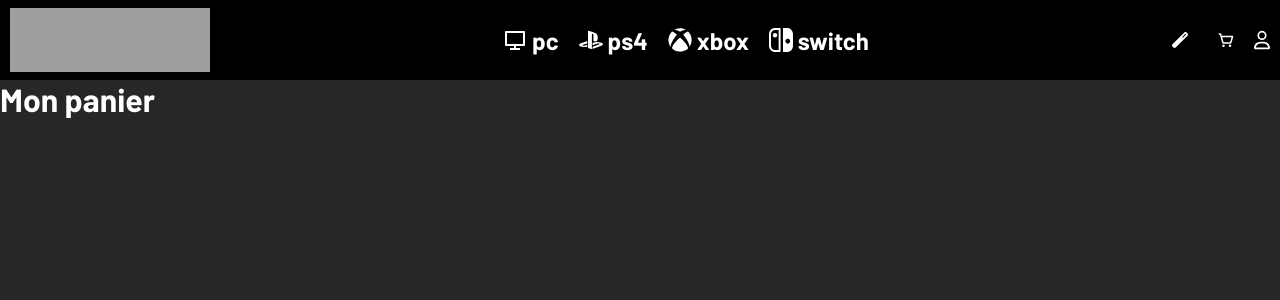
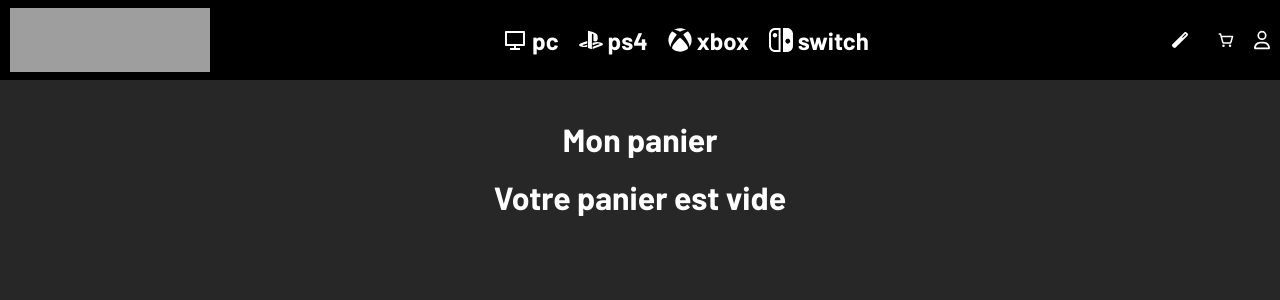
Before and after one commit to Arnemix/Instant-Gaming, a Next.js app: page /panier in a window 1280 px wide. Shown: the top 300 px of the page. Built offline with nearby package versions, Linux system fonts and the light colour scheme; grey boxes are pictures that could not be loaded.

Commit message:
Ajout d'un store redux pour le panier / Mise en place de l'interface du panier

```diff
--- /dev/null
+++ b/components/cartGameCard/CartGameCard.jsx
@@ -0,0 +1,26 @@
+import { removeFromCard } from "@/redux/userCart";
+import React from "react";
+import { useDispatch } from "react-redux";
+
+function CartGameCard({ game }) {
+    const dispatch = useDispatch();
+    return (
+        <div className="cart-game-card">
+            <div className="cart-card-title-image">
+                <img src={game.thumbnail} alt={game.title} />
+            </div>
+            <div className="cart-card-content">
+                <div className="card-card-info">
+                    <h1>{game.title}</h1>
+                    <h3>{game.price}€</h3>
+                    <p>Quantité : {game.quantity}</p>
+                </div>
+                <div className="cart-card-button">
+                    <button className="button remove-item-button" onClick={() => dispatch(removeFromCard(game))}>Supprimer</button>
+                </div>
+            </div>
+        </div>
+    );
+}
+
+export default CartGameCard;
--- a/package.json
+++ b/package.json
@@ -9,10 +9,13 @@
     "lint": "next lint"
   },
   "dependencies": {
+    "@reduxjs/toolkit": "^2.2.1",
     "next": "14.1.0",
     "react": "^18",
     "react-dom": "^18",
+    "react-hot-toast": "^2.4.1",
     "react-icons": "^5.0.1",
+    "react-redux": "^9.1.0",
     "sass": "^1.71.1",
     "tailwindcss": "^3.4.1"
   },
--- /dev/null
+++ b/pages/_app.jsx
@@ -0,0 +1,11 @@
+import { Provider } from "react-redux";
+import store from "@/redux/store";
+
+
+export default function MyApp({ Component, pageProps }) {
+    return (
+        <Provider store={store}>
+            <Component {...pageProps} />
+        </Provider>
+    );
+}
--- a/pages/games/[slug].jsx
+++ b/pages/games/[slug].jsx
@@ -1,14 +1,15 @@
+import "@/app/globals.css";
 import Loader from "@/components/loader/Loader";
 import NavBar from "@/components/navbar/NavBar";
+import { addToCart, test } from "@/redux/userCart";
 import { useRouter } from "next/router";
 import { useEffect, useState } from "react";
 import { BsNintendoSwitch } from "react-icons/bs";
 import { FaExternalLinkAlt, FaPlaystation, FaXbox } from "react-icons/fa";
 import { FaComputer } from "react-icons/fa6";
-import "@/app/globals.css";
+import { useDispatch } from "react-redux"; // Nous n'avons plus besoin de Provider ici
 import "./style.scss";
-
-// Note : régler le problème de CSS dans la navbar quand elle est appelée dans ce composant
+import { Toaster } from "react-hot-toast";
 
 function GameDetails() {
     const [error, setError] = useState(null);
@@ -16,6 +17,7 @@ function GameDetails() {
     const [games, setGames] = useState([]);
     const [game, setGame] = useState({});
     const router = useRouter();
+    const dispatch = useDispatch();
 
     const getPlateforme = (game) => {
         if (game.platform === "PC (Windows)") {
@@ -61,6 +63,7 @@ function GameDetails() {
 
     return (
         <>
+            <Toaster position="bottom-left" reverseOrder={false} />
             <NavBar />
             <div className="game-details-container">
                 <div className="game-details-image">
@@ -92,7 +95,9 @@ function GameDetails() {
                         </p>
                     </div>
                     <div className="game-options">
-                        <button className="button">Ajouter au panier {game.price}€</button>
+                        <button onClick={() => dispatch(addToCart(game))} className="button">
+                            Ajouter au panier {game.price}€
+                        </button>
                     </div>
                 </div>
             </div>
--- a/pages/panier/index.jsx
+++ b/pages/panier/index.jsx
@@ -1,13 +1,31 @@
 import NavBar from "@/components/navbar/NavBar";
-import React from "react";
+import React, { useEffect } from "react";
 import "@/app/globals.css";
+import { useSelector } from "react-redux";
+import Loader from "@/components/loader/Loader";
+import CartGameCard from "@/components/cartGameCard/CartGameCard";
+import "./style.scss";
 
 function CartPage(props) {
+    const cart = useSelector((state) => state.userCart);
+
+    useEffect(() => {
+        console.log(`Panier : ${JSON.stringify(cart)}`);
+    }, [cart]);
     return (
         <>
             <NavBar />
             <div className="page-container">
                 <h1 className="page-title">Mon panier</h1>
+                <div className="cart-items-container">
+                    {cart.length === 0 ? (
+                        <h1>Votre panier est vide</h1>
+                    ) : (
+                        cart.map((item, index) => {
+                            return <CartGameCard key={index} game={item} />;
+                        })
+                    )}
+                </div>
             </div>
         </>
     );
--- /dev/null
+++ b/pages/panier/style.scss
@@ -0,0 +1,46 @@
+.page-container {
+    display: flex;
+    align-items: center;
+    flex-direction: column;
+    margin-top: 40px;
+}
+.cart-items-container {
+    display: flex;
+    flex-direction: column;
+    align-items: center;
+    width: 80%;
+    gap: 20px;
+    margin-top: 20px;
+}
+
+// Style des Cartes du panier
+
+.cart-game-card {
+    font-size: large;
+    display: flex;
+    width: 100%;
+    gap: 20px;
+    background-color: black;
+    padding: 5px;
+    border-radius: 20px;
+    .cart-card-title-image {
+        width: 50%;
+        display: flex;
+        justify-content: center;
+        align-items: center;
+        img {
+            width: 100%;
+            border-radius: 20px;
+        }
+    }
+    .cart-card-content {
+        display: flex;
+        justify-content: space-around;
+        align-items: center;
+        width: 100%;
+    }
+}
+
+.remove-item-button {
+    padding: 10px;
+}
--- /dev/null
+++ b/redux/store.js
@@ -0,0 +1,10 @@
+import { configureStore } from "@reduxjs/toolkit";
+import userCart from "./userCart";
+
+const store = configureStore({
+    reducer: {
+        userCart: userCart,
+    },
+});
+
+export default store;
--- /dev/null
+++ b/redux/userCart.js
@@ -0,0 +1,52 @@
+import { createSlice } from "@reduxjs/toolkit";
+import toast from "react-hot-toast";
+const userCart = createSlice({
+    name: "userCart",
+    initialState: [],
+    reducers: {
+        addToCart: (state, action) => {
+            const game = state.find((item) => item.id === action.payload.id);
+            if (game) {
+                game.quantity++;
+                toast.success(`${action.payload.title} a été ajouté à votre panier (Doublons : ${game.quantity})`, {
+                    duration: 3000,
+                    icon: "👌",
+                });
+                return;
+            }
+            const itemToAdd = { ...action.payload, quantity: 1 };
+            state.push(itemToAdd);
+            toast.success(`${action.payload.title} a été ajouté à votre panier`, {
+                duration: 3000,
+                icon: "👌",
+            });
+        },
+        removeFromCard: (state, action) => {
+            const game = state.find((item) => item.id === action.payload.id);
+            if (game) {
+                if (game.quantity > 1) {
+                    game.quantity--;
+                    toast.success(`${action.payload.title} a été retiré de votre panier (Doublons : ${game.quantity})`, {
+                        duration: 3000,
+                        icon: "🗑️",
+                    });
+                } else {
+                    const index = state.indexOf(game);
+                    state.splice(index, 1);
+                    toast.success(`${action.payload.title} a été retiré de votre panier`, {
+                        duration: 3000,
+                        icon: "🗑️",
+                    });
+                }
+            } else {
+                toast.error(`${action.payload.title} n'a pas été dans votre panier`, {
+                    duration: 3000,
+                    icon: "❌",
+                });
+            }
+        },
+    },
+});
+
+export const { addToCart, removeFromCard } = userCart.actions;
+export default userCart.reducer;
```
Also changed, not shown: 1 other file (tests, documents, lock files or other folders).
